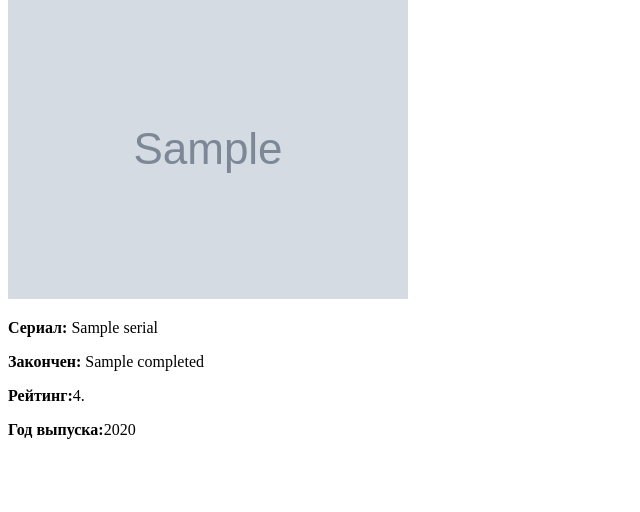
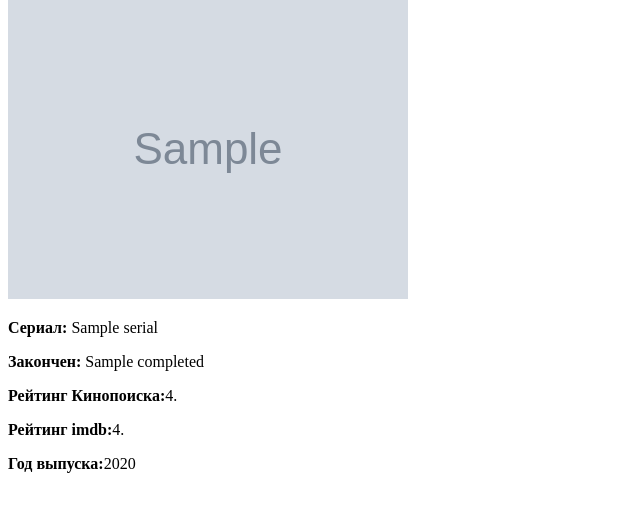
Before and after one commit to gxldmane/KinoAndTochka, a Flask app: template templates/random_movie.html in a window 1280 px wide. Shown: the part 183-695 px from the top of the page, without its empty margins (0-640 px from the left). Run offline with Flask 3, Linux system fonts and the light colour scheme; the template is opened without the code that fills it: most values are stand-ins (such as "Sample title", 1, 10 or a date in 2020); grey boxes marked "Sample" are stand-in pictures.

Commit message:
Update random_movie.html

```diff
--- a/templates/random_movie.html
+++ b/templates/random_movie.html
@@ -11,7 +11,8 @@
     <img src="{{ movie.poster_url }}" alt="Movie Poster">
     <p><strong>Сериал:</strong> {{ movie.serial }}</p>
     <p><strong>Закончен:</strong> {{ movie.completed }}</p>
-    <p><strong>Рейтинг:</strong>{{movie.rating_kinopoisk}}.</p>
+    <p><strong>Рейтинг Кинопоиска:</strong>{{movie.rating_kinopoisk}}.</p>
+    <p><strong>Рейтинг imdb:</strong>{{movie.rating_imdb}}.</p>
     <p><strong>Год выпуска:</strong>{{ movie.year }}</p>
 </body>
 </html>
```
